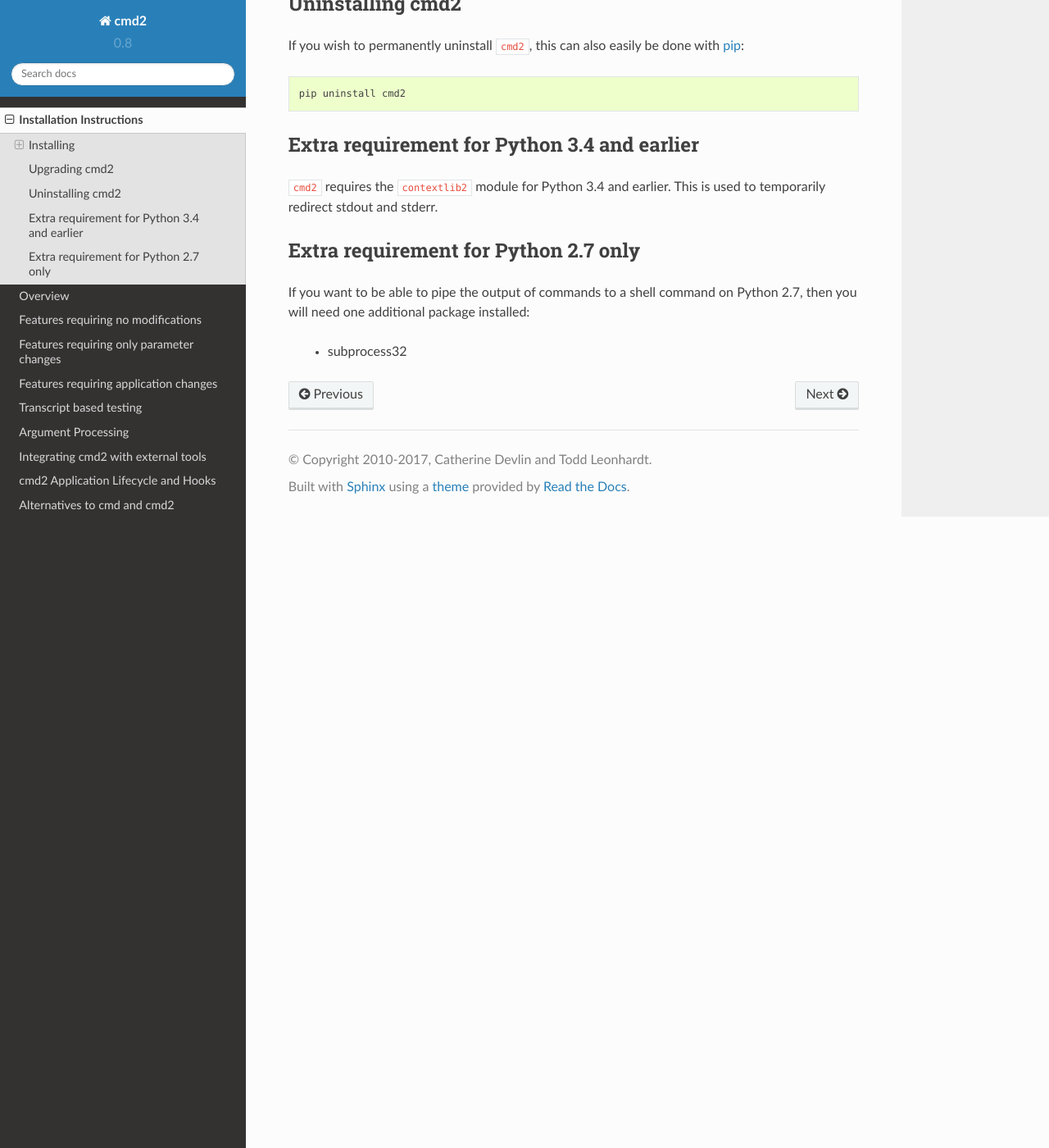
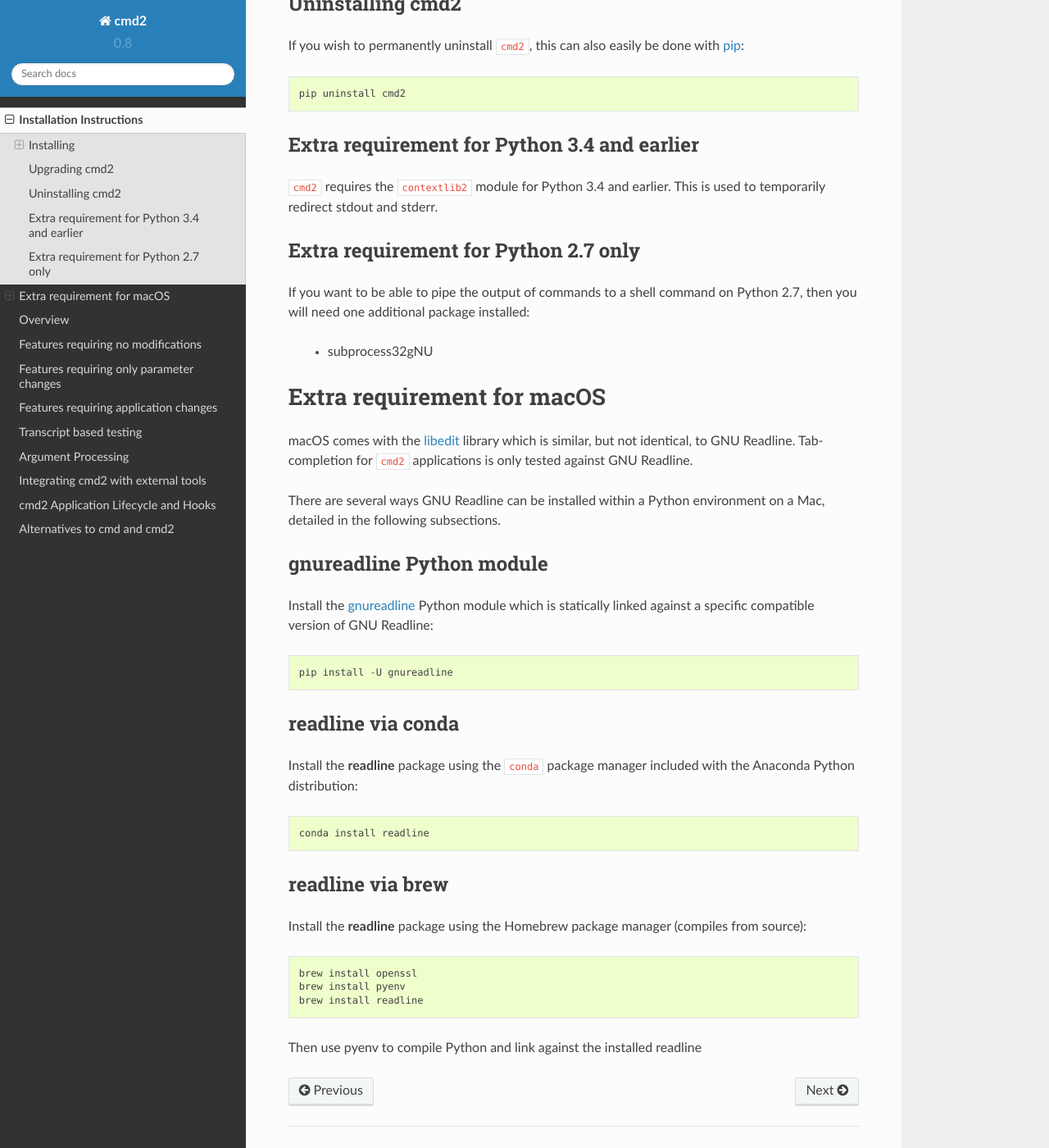
Before and after one commit to python-cmd2/cmd2, a Sphinx documentation site: the page built from docs/install.rst, in a window 1280 px wide and 1400 px high, scrolled down 2635 px. Shown: the whole window at 82% size. Built offline with Sphinx 7.4.7 and the Read the Docs theme 2.0.0, drawn with Linux system fonts in a browser that asks for light colours.

Commit message:
Added back in preference for gnureadline if it is present
Now that the crash bug in the gnureadline Python module which statically links against a compatible version of GNU Readline has been fixed for macOS, we added back in the top-level import boilerplate to prefer it if it is available.

Also updated some documentation in relation to getting readline installed for macOS.

```diff
--- a/docs/install.rst
+++ b/docs/install.rst
@@ -1,5 +1,4 @@
 
-=========================
 Installation Instructions
 =========================
 
@@ -138,4 +137,33 @@ Extra requirement for Python 2.7 only
 If you want to be able to pipe the output of commands to a shell command on Python 2.7, then you will need one
 additional package installed:
 
-  * subprocess32
+  * subprocess32gNU
+
+Extra requirement for macOS
+===========================
+macOS comes with the `libedit <http://thrysoee.dk/editline/>`_ library which is similar, but not identical, to GNU Readline.
+Tab-completion for ``cmd2`` applications is only tested against GNU Readline.
+
+There are several ways GNU Readline can be installed within a Python environment on a Mac, detailed in the following subsections.
+
+gnureadline Python module
+-------------------------
+Install the `gnureadline <https://pypi.python.org/pypi/gnureadline>`_ Python module which is statically linked against a specific compatible version of GNU Readline::
+
+  pip install -U gnureadline
+
+readline via conda
+------------------
+Install the **readline** package using the ``conda`` package manager included with the Anaconda Python distribution::
+
+  conda install readline
+
+readline via brew
+-----------------
+Install the **readline** package using the Homebrew package manager (compiles from source)::
+
+  brew install openssl
+  brew install pyenv
+  brew install readline
+
+Then use pyenv to compile Python and link against the installed readline
```
Also changed, not shown: cmd2.py (+9 -5 lines), docs/index.rst (+4 -3 lines).
